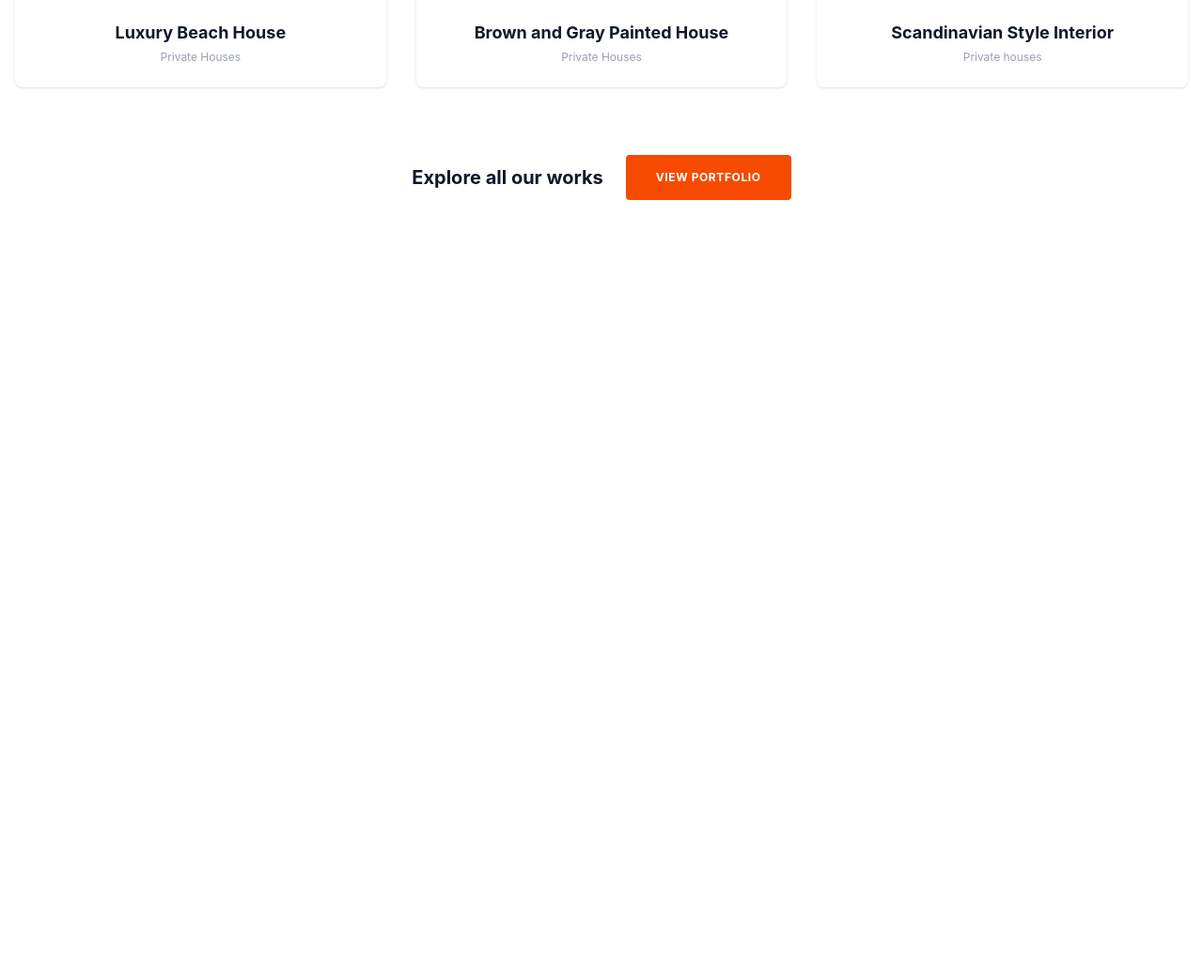
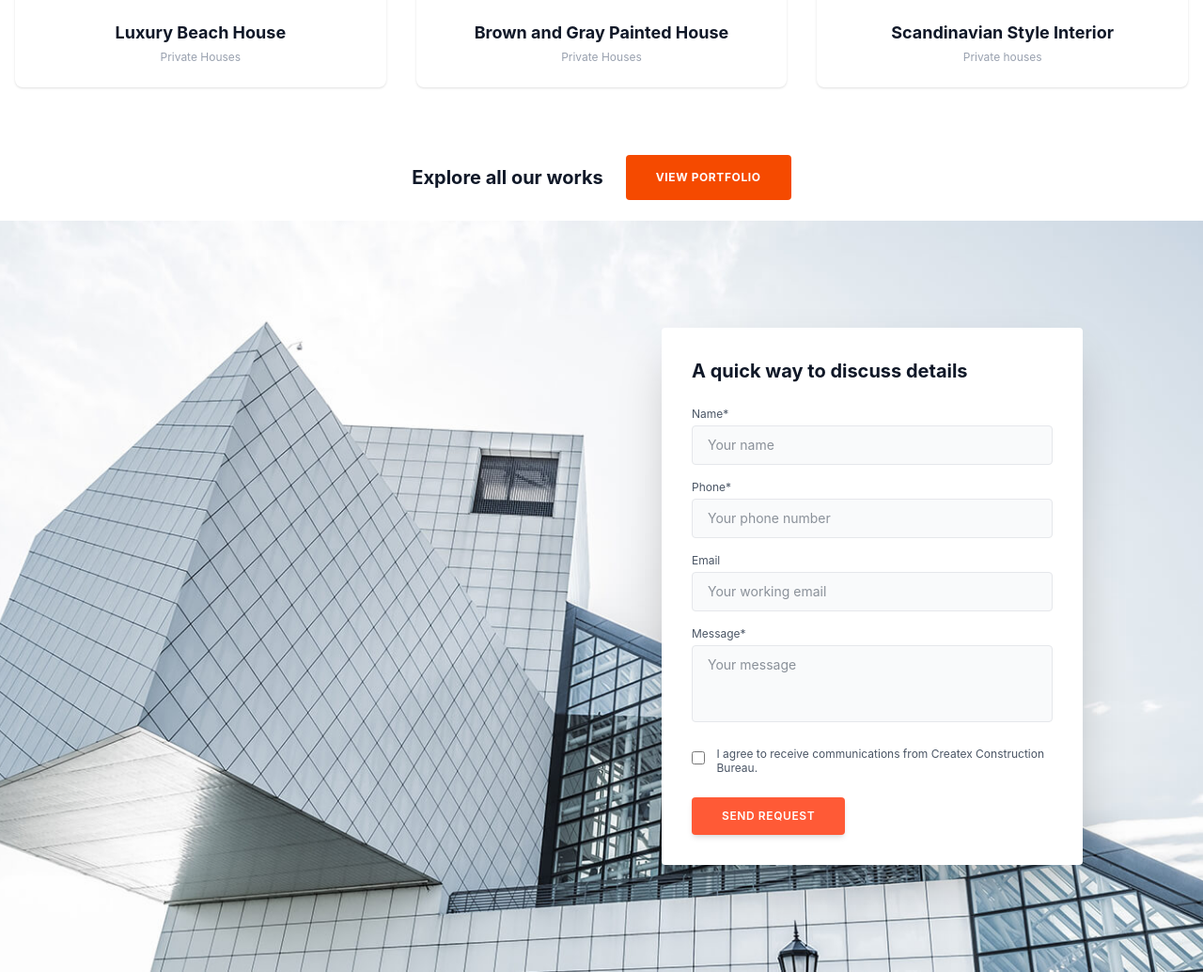
Before and after one commit to mukammalex/homework.29.06.26, a website: page index5.html in a window 1280 px wide. Shown: the part 2235-3270 px from the top of the page at 94% size. Before the commit the page ends 2512 px from the top, so only its background shows below. Drawn offline with nearby package versions, Linux system fonts and the light colour scheme; files that its build step writes are made by us from their sources.

Commit message:
section 5 on page5

```diff
--- a/index5.html
+++ b/index5.html
@@ -286,5 +286,57 @@
   </div>
 
 </section>
+
+<div class="font-sans antialiased m-0 p-0 mt-10 relative flex items-center justify-end md:pr-12 lg:pr-32">
+    <div class="absolute inset-0 -z-10 w-[100%] h-200 max-w-[300] m-auto">
+        <img src="./src/img/image of fotter 1.png" alt="Background" class="w-full h-full object-cover">
+    </div>
+
+    <!-- Контейнери форма -->
+    <div class="w-full max-w-md bg-white rounded-sm shadow-2xl p-8 mx-4 my-8 md:mx-0">
+        <h2 class="text-xl font-bold text-gray-900 mb-6">A quick way to discuss details</h2>
+
+        <form class="space-y-4">
+            <!-- Name -->
+            <div>
+                <label class="block text-xs text-gray-600 mb-1">Name*</label>
+                <input type="text" placeholder="Your name" class="w-full px-4 py-2.5 bg-gray-50 border border-gray-200 rounded text-sm focus:outline-none focus:border-orange-500 focus:bg-white transition-colors" required>
+            </div>
+
+            <!-- Phone -->
+            <div>
+                <label class="block text-xs text-gray-600 mb-1">Phone*</label>
+                <input type="tel" placeholder="Your phone number" class="w-full px-4 py-2.5 bg-gray-50 border border-gray-200 rounded text-sm focus:outline-none focus:border-orange-500 focus:bg-white transition-colors" required>
+            </div>
+
+            <!-- Email -->
+            <div>
+                <label class="block text-xs text-gray-600 mb-1">Email</label>
+                <input type="email" placeholder="Your working email" class="w-full px-4 py-2.5 bg-gray-50 border border-gray-200 rounded text-sm focus:outline-none focus:border-orange-500 focus:bg-white transition-colors">
+            </div>
+
+            <!-- Message -->
+            <div>
+                <label class="block text-xs text-gray-600 mb-1">Message*</label>
+                <textarea rows="3" placeholder="Your message" class="w-full px-4 py-2.5 bg-gray-50 border border-gray-200 rounded text-sm focus:outline-none focus:border-orange-500 focus:bg-white transition-colors resize-none" required></textarea>
+            </div>
+
+            <!-- Checkbox -->
+            <div class="flex items-start gap-3 pt-1">
+                <input type="checkbox" id="agree" class="mt-1 accent-orange-600 h-4 w-4 rounded border-gray-300" required>
+                <label Invisible for="agree" class="text-xs text-gray-600 leading-tight select-none">
+                    I agree to receive communications from Createx Construction Bureau.
+                </label>
+            </div>
+
+            <!-- Button -->
+            <div class="pt-2">
+                <button type="submit" class="w-full sm:w-auto px-8 py-3 bg-[#FF5A36] hover:bg-[#e04f2f] text-white font-semibold text-xs tracking-wider uppercase rounded transition-colors shadow-md">
+                    Send Request
+                </button>
+            </div>
+        </form>
+    </div>
+</div>
 </body>
 </html>
```
Also changed, not shown: src/img/image of fotter 1.png (added).
